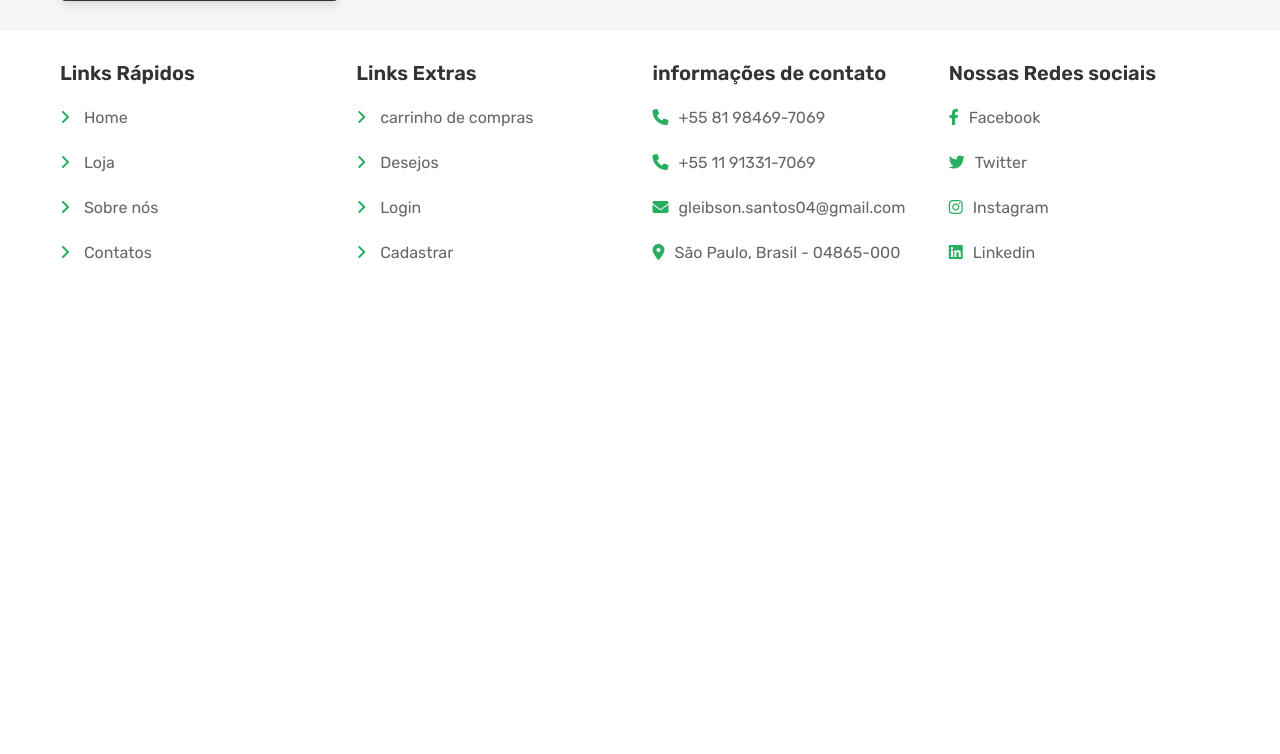
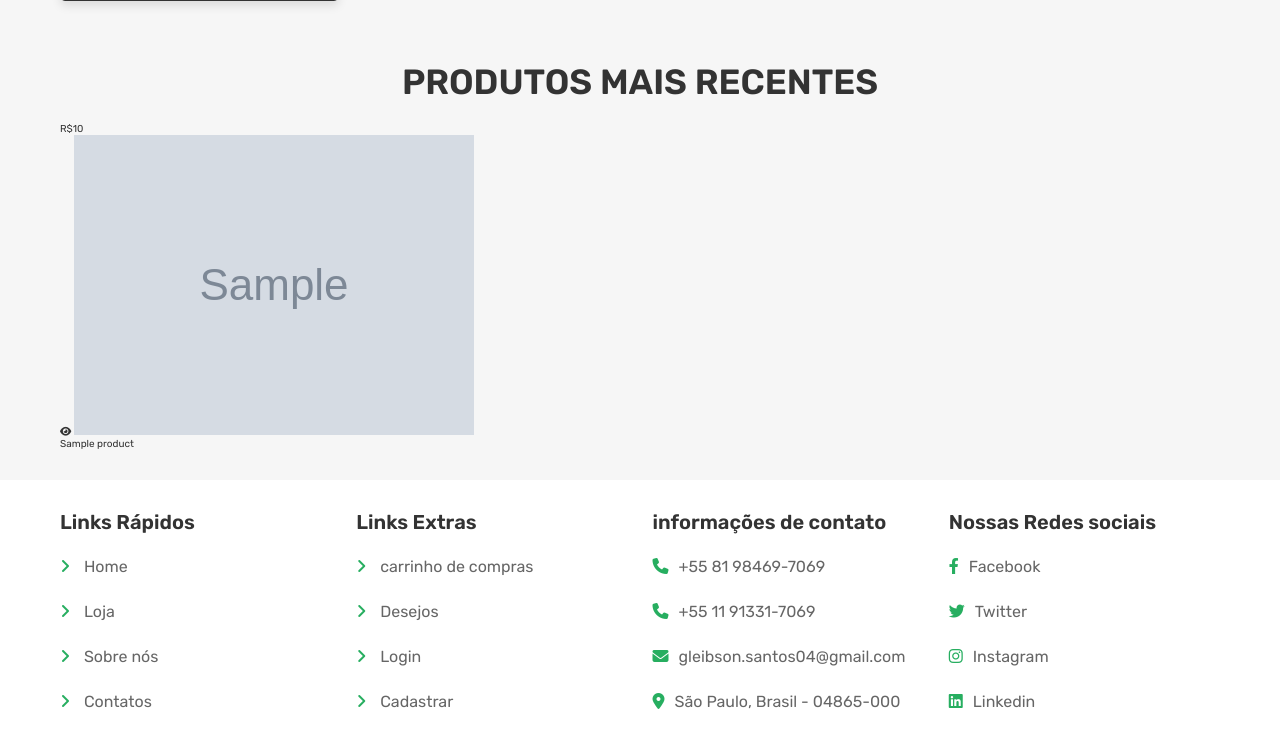
Before and after one commit to programer-Glei/Pjt_Quitanda, a PHP site: page /principal.php in a window 1280 px wide. Shown: the part 1105-1859 px from the top of the page. Before the commit the page ends 1365 px from the top, so only its background shows below. Run offline with PHP 8.4, Linux system fonts and the light colour scheme; the visitor is signed in with stand-in values (Sample User, id 1); tables that the repository leaves empty or names only in its code hold one stand-in row (values such as "Sample post"); grey boxes marked "Sample" are stand-in pictures; some libraries are stand-ins or nearby versions.

Commit message:
proximo comit

```diff
--- a/principal.php
+++ b/principal.php
@@ -64,6 +64,30 @@ if(!isset($user_id)){
             </div>
         </div>
     </section>
+    <section class="products">
+        <h1 class="title">Produtos mais recentes</h1>
+        <div class="box-container">
+            <?php
+                $select_products = $conn->prepare("SELECT * FROM `products` LIMIT 6");
+                $select_products->execute();
+                if($select_products->rowCount() > 0){
+                    while($fetch_products = $select_products->fetch(PDO::FETCH_ASSOC)){
+            ?>
+            <form action="" class="box" method="POST">
+                <div class="price">R$<?= $fetch_products['price']; ?></div>
+                <a href="view_page.php?pid=<?= $fetch_products['id']; ?>"  class="fas fa-eye"></a>
+                <img src="uploaded_img/<?= $fetch_products['image']; ?>" alt="">
+                <div class="name"><?= $fetch_products['name']; ?></div>
+                <input type="hidden" name="p_name" value="<?= $fetch_products['image']; ?>">
+            </form>
+            <?php
+                }
+            }else{
+                echo '<p class="empty">Nenhum produto adicionado!</p>';
+            }
+            ?>
+        </div>
+    </section>
     <?php include 'footer.php'; ?>
     <script src="java/script.js"></script>
 </body>
```
